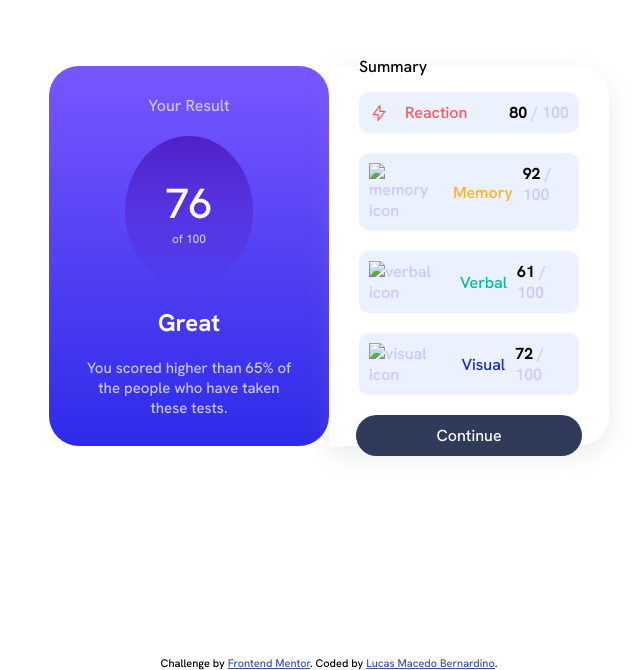
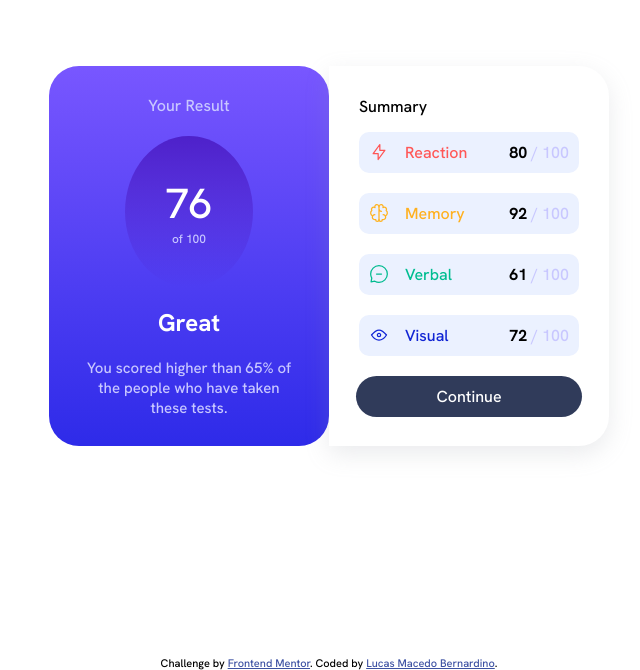
Before and after one commit to lucasmacedobernardino/results-summary-component-main, a plain HTML site: page index.html in a window 1280 px wide. Shown: the part 144-814 px from the top of the page, without its empty margins (311-951 px from the left). Drawn offline with Linux system fonts and the light colour scheme; the site is published under a folder, as on GitHub Pages, so addresses that start at the root find nothing.

Commit message:
fix: fix the src icons

```diff
--- a/index.html
+++ b/index.html
@@ -38,7 +38,7 @@
 
           <div class="s-container-card">
             <div class="s-container-card-img-title">
-              <img src="/assets/images/icon-memory.svg" alt="memory icon">
+              <img src="./assets/images/icon-memory.svg" alt="memory icon">
               <div class="memory">Memory</div>
             </div>
             <div class="score"> <span class="bold">92</span> / 100</div>
@@ -46,7 +46,7 @@
 
           <div class="s-container-card">
             <div class="s-container-card-img-title">
-              <img src="/assets/images/icon-verbal.svg" alt="verbal icon">
+              <img src="./assets/images/icon-verbal.svg" alt="verbal icon">
               <div class="verbal">Verbal</div>
             </div>
             <div class="score"> <span class="bold">61</span> / 100</div>
@@ -54,7 +54,7 @@
 
           <div class="s-container-card">
             <div class="s-container-card-img-title">
-              <img src="/assets/images/icon-visual.svg" alt="visual icon">
+              <img src="./assets/images/icon-visual.svg" alt="visual icon">
               <div class="visual">Visual</div>
             </div>
             <div class="score"> <span class="bold">72</span> / 100</div>
```
